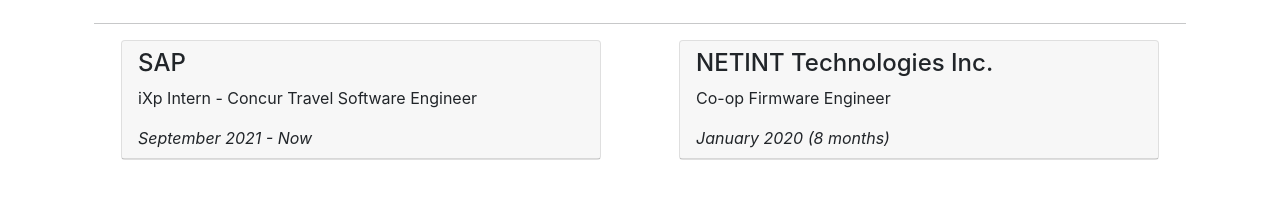
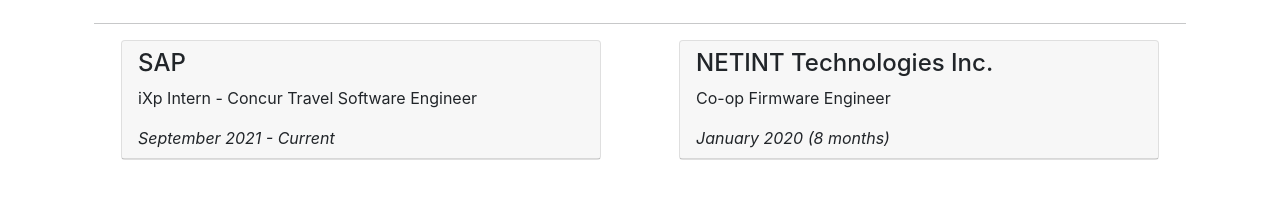
Before and after one commit to kylesaburao/kylesaburao.github.io, a React (Create React App) app: page / in a window 1280 px wide. Shown: the part 961-1179 px from the top of the page. Built offline with nearby package versions, Linux system fonts and the light colour scheme; the HTML template or start-up script is replaced by a standard one.

Commit message:
improve consistency (#7)

```diff
--- a/src/section/Experience.tsx
+++ b/src/section/Experience.tsx
@@ -22,7 +22,7 @@
     MakeWorkExperience(
       "SAP",
       "iXp Intern - Concur Travel Software Engineer",
-      "September 2021 - Now"
+      "September 2021 - Current"
     ),
     MakeWorkExperience(
       "NETINT Technologies Inc.",
```
Also changed, not shown: 1 other file (tests, documents, lock files or other folders).
